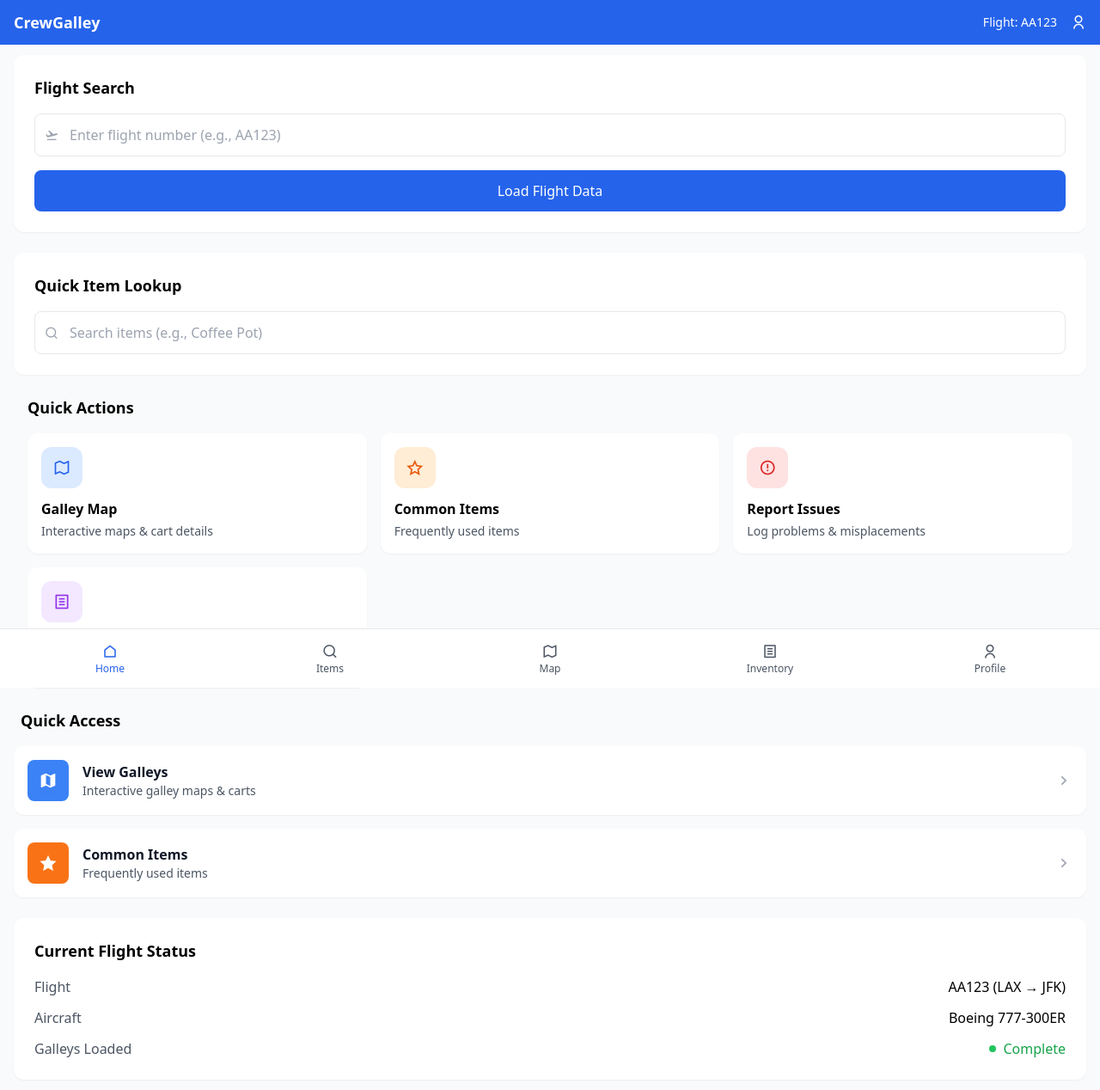
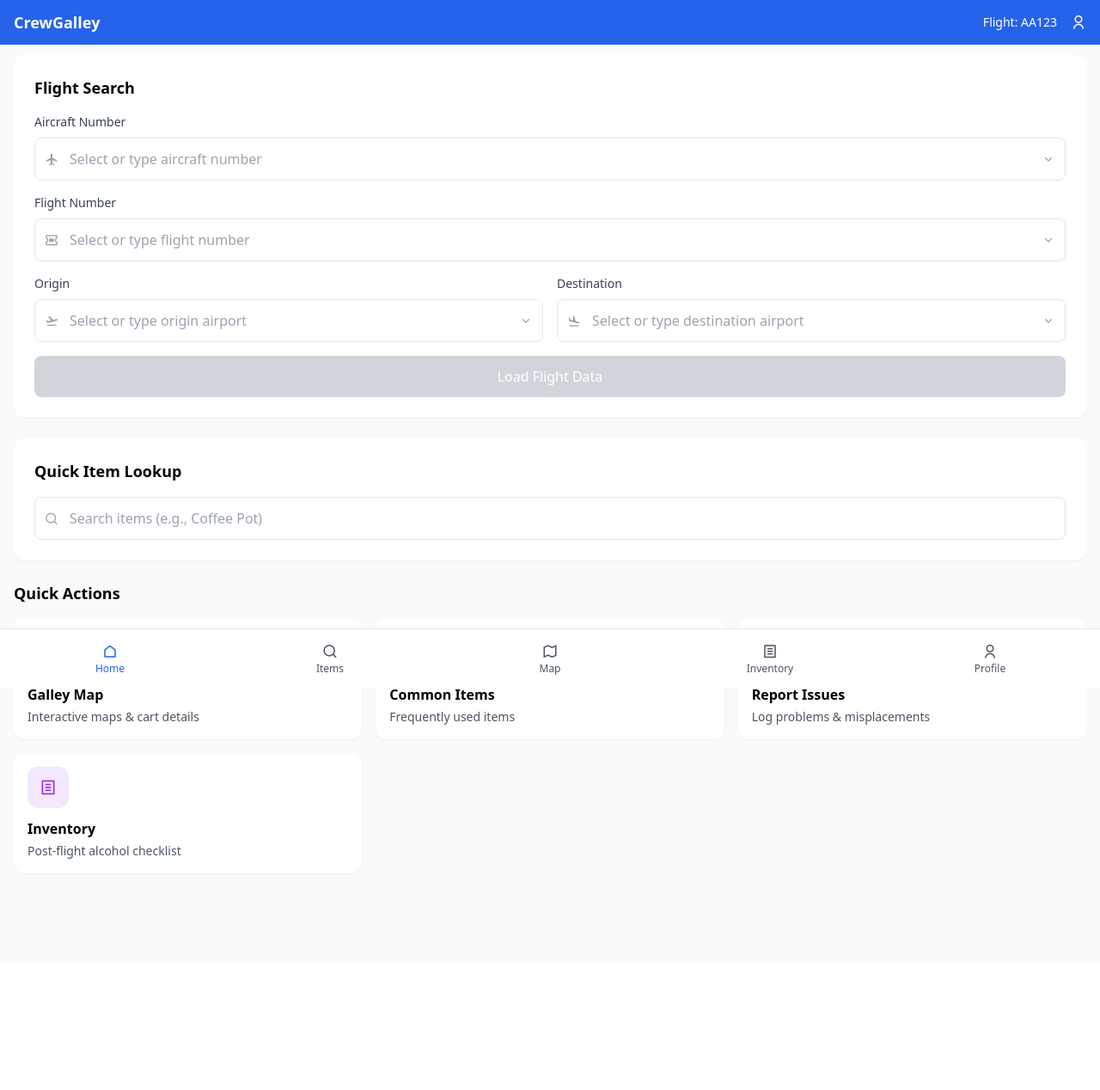
Before and after one commit to dieggoooo/project-1-V2, a Next.js app: page / in a window 1280 px wide. Shown: the top 1268 px of the page at 86% size. After the commit the page ends 1120 px from the top, so only its background shows below. Built offline with nearby package versions, Linux system fonts and the light colour scheme.

Commit message:
icons and field inputs

```diff
--- a/app/galley/page.tsx
+++ b/app/galley/page.tsx
@@ -112,13 +112,13 @@ function GalleyMapContent() {
           { id: '1F1C02', code: 'Pos 1F1C02 Carro 1/1', type: 'cart', category: 'miscellaneous', size: 'large',
             contents: ['Nal', '1x Charola de Pan', '1x Kit de platos'], row: 3, col: 1 },
           { id: '1F1C03', code: 'Pos 1F1C03 Carro 1/1', type: 'cart', category: 'liquids', size: 'large',
-            contents: ['ADELANTE', '01x Refrescos (lata)', '01x Jugos CJ', '01x Leche Light 1 LT',
+            contents: ['Test', '01x Refrescos (lata)', '01x Jugos CJ', '01x Leche Light 1 LT',
                       '01x Kit Agua 1.5L en Gaveta de Plástico', '01x Cerveza Fría Premier'],
             row: 3, col: 2 },
           { id: '1F1C04', code: 'Pos 1F1C04 Carro 1/1', type: 'cart', category: 'liquids', size: 'large',
-            contents: ['ADELANTE', '01x Refrescos (lata)', '01x Jugos CJ', '01x Hielo'], row: 3, col: 3 },
+            contents: ['Test', '01x Refrescos (lata)', '01x Jugos CJ', '01x Hielo'], row: 3, col: 3 },
           { id: '1F1C05', code: 'Pos 1F1C05 Carro 1/1', type: 'cart', category: 'miscellaneous', size: 'large',
-            contents: ['ADELANTE', '5x Cristalería', '2x Tazas para café'], row: 3, col: 4 },
+            contents: ['Test', '5x Cristalería', '2x Tazas para café'], row: 3, col: 4 },
           { id: '1F1C06', code: 'Pos 1F1C06 Carro 1/1', type: 'cart', category: 'bar', size: 'large',
             contents: ['BAR PREMIER', '1x Cubitera para hielo', '2x Pinzas para Servicio'], row: 3, col: 5 }
         ]
--- a/app/items/page.tsx
+++ b/app/items/page.tsx
@@ -83,8 +83,8 @@ function ItemSearchContent() {
       icon: 'ri-cup-line',
       color: 'bg-blue-100 text-blue-600',
       subcategories: [
-        { id: 'alcoholic', name: 'Alcoholic', icon: 'ri-wine-glass-line' },
-        { id: 'non-alcoholic', name: 'Non-Alcoholic', icon: 'ri-glass-line' },
+        { id: 'alcoholic', name: 'Alcoholic', icon: 'ri-goblet-line' },
+        { id: 'non-alcoholic', name: 'Non-Alcoholic', icon: 'ri-cup-line' },
         { id: 'hot-drinks', name: 'Hot Drinks', icon: 'ri-fire-line' },
         { id: 'juice', name: 'Juice', icon: 'ri-drop-line' },
         { id: 'soda', name: 'Soda', icon: 'ri-bubble-chart-line' },
--- a/app/page.tsx
+++ b/app/page.tsx
@@ -1,54 +1,235 @@
-
 'use client';
 
+import { useState, useRef, useEffect } from 'react';
 import Header from '../components/Header';
 import BottomNav from '../components/BottomNav';
 import Link from 'next/link';
 
+interface FlightData {
+  aircraftNumber: string;
+  flightNumber: string;
+  origin: string;
+  destination: string;
+}
+
+interface DropdownOption {
+  value: string;
+  label: string;
+  code?: string;
+}
+
 export default function Home() {
-  const shortcuts = [
-    {
-      title: 'View Galleys',
-      icon: 'ri-map-2-fill',
-      href: '/galley',
-      color: 'bg-blue-500',
-      description: 'Interactive galley maps & carts'
-    },
-    {
-      title: 'Common Items',
-      icon: 'ri-star-fill',
-      href: '/items?filter=common',
-      color: 'bg-orange-500',
-      description: 'Frequently used items'
-    }
+  const [flightData, setFlightData] = useState<FlightData>({
+    aircraftNumber: '',
+    flightNumber: '',
+    origin: '',
+    destination: ''
+  });
+
+  const [openDropdown, setOpenDropdown] = useState<string | null>(null);
+  const [searchTerms, setSearchTerms] = useState({
+    aircraftNumber: '',
+    flightNumber: '',
+    origin: '',
+    destination: ''
+  });
+
+  // Sample data for dropdowns
+  const aircraftOptions: DropdownOption[] = [
+    { value: 'N123AA', label: 'Boeing 777-300ER (N123AA)', code: 'N123AA' },
+    { value: 'N456AA', label: 'Boeing 737-800 (N456AA)', code: 'N456AA' },
+    { value: 'N789AA', label: 'Airbus A321 (N789AA)', code: 'N789AA' },
+    { value: 'N101AA', label: 'Boeing 787-8 (N101AA)', code: 'N101AA' },
+    { value: 'N202AA', label: 'Boeing 777-200 (N202AA)', code: 'N202AA' }
   ];
+
+  const flightOptions: DropdownOption[] = [
+    { value: 'AA123', label: 'AA123 - American Airlines' },
+    { value: 'AA456', label: 'AA456 - American Airlines' },
+    { value: 'UA789', label: 'UA789 - United Airlines' },
+    { value: 'DL101', label: 'DL101 - Delta Air Lines' },
+    { value: 'SW202', label: 'SW202 - Southwest Airlines' }
+  ];
+
+  const airportOptions: DropdownOption[] = [
+    { value: 'LAX', label: 'Los Angeles International (LAX)', code: 'LAX' },
+    { value: 'JFK', label: 'John F. Kennedy International (JFK)', code: 'JFK' },
+    { value: 'ORD', label: 'Chicago O\'Hare International (ORD)', code: 'ORD' },
+    { value: 'DFW', label: 'Dallas/Fort Worth International (DFW)', code: 'DFW' },
+    { value: 'ATL', label: 'Hartsfield-Jackson Atlanta International (ATL)', code: 'ATL' },
+    { value: 'MIA', label: 'Miami International (MIA)', code: 'MIA' },
+    { value: 'LAS', label: 'McCarran International Las Vegas (LAS)', code: 'LAS' },
+    { value: 'SEA', label: 'Seattle-Tacoma International (SEA)', code: 'SEA' },
+    { value: 'BOS', label: 'Logan International Boston (BOS)', code: 'BOS' },
+    { value: 'SFO', label: 'San Francisco International (SFO)', code: 'SFO' }
+  ];
+
+  const dropdownRef = useRef<HTMLDivElement>(null);
+
+  // Close dropdown when clicking outside
+  useEffect(() => {
+    const handleClickOutside = (event: MouseEvent) => {
+      if (dropdownRef.current && !dropdownRef.current.contains(event.target as Node)) {
+        setOpenDropdown(null);
+      }
+    };
+
+    document.addEventListener('mousedown', handleClickOutside);
+    return () => document.removeEventListener('mousedown', handleClickOutside);
+  }, []);
+
+  const getFilteredOptions = (field: keyof FlightData, options: DropdownOption[]) => {
+    const searchTerm = searchTerms[field].toLowerCase();
+    if (!searchTerm) return options;
+
+    return options.filter(option =>
+      option.label.toLowerCase().includes(searchTerm) ||
+      option.value.toLowerCase().includes(searchTerm) ||
+      (option.code && option.code.toLowerCase().includes(searchTerm))
+    );
+  };
+
+  const handleInputChange = (field: keyof FlightData, value: string) => {
+    setSearchTerms(prev => ({ ...prev, [field]: value }));
+    setFlightData(prev => ({ ...prev, [field]: value }));
+  };
+
+  const handleOptionSelect = (field: keyof FlightData, option: DropdownOption) => {
+    setFlightData(prev => ({ ...prev, [field]: option.value }));
+    setSearchTerms(prev => ({ ...prev, [field]: option.value }));
+    setOpenDropdown(null);
+  };
+
+  const handleFlightSearch = () => {
+    console.log('Flight search data:', flightData);
+    // Here you would typically make an API call to load flight data
+    alert(`Loading flight data for:\nAircraft: ${flightData.aircraftNumber}\nFlight: ${flightData.flightNumber}\nRoute: ${flightData.origin} → ${flightData.destination}`);
+  };
+
+  const renderDropdown = (
+    field: keyof FlightData,
+    options: DropdownOption[],
+    placeholder: string,
+    icon: string
+  ) => {
+    const isOpen = openDropdown === field;
+    const filteredOptions = getFilteredOptions(field, options);
+
+    return (
+      <div className="relative" ref={dropdownRef}>
+        <div className="relative">
+          <div className="absolute inset-y-0 left-0 pl-3 flex items-center pointer-events-none">
+            <i className={`${icon} text-gray-400`}></i>
+          </div>
+          <input
+            type="text"
+            placeholder={placeholder}
+            value={searchTerms[field]}
+            onChange={(e) => handleInputChange(field, e.target.value)}
+            onFocus={() => setOpenDropdown(field)}
+            className="w-full pl-10 pr-10 py-3 border border-gray-200 rounded-lg focus:ring-2 focus:ring-blue-500 focus:border-transparent"
+          />
+          <div className="absolute inset-y-0 right-0 pr-3 flex items-center">
+            <i className={`ri-arrow-${isOpen ? 'up' : 'down'}-s-line text-gray-400 transition-transform`}></i>
+          </div>
+        </div>
+
+        {isOpen && (
+          <div className="absolute z-50 w-full bg-white border border-gray-200 rounded-lg shadow-lg mt-1 max-h-60 overflow-y-auto">
+            {filteredOptions.length > 0 ? (
+              filteredOptions.map((option, index) => (
+                <button
+                  key={option.value}
+                  onClick={() => handleOptionSelect(field, option)}
+                  className="w-full px-4 py-3 text-left hover:bg-gray-50 border-b border-gray-100 last:border-b-0 focus:bg-blue-50 focus:outline-none"
+                >
+                  <div className="font-medium text-gray-900">{option.value}</div>
+                  <div className="text-sm text-gray-500">{option.label}</div>
+                </button>
+              ))
+            ) : (
+              <div className="px-4 py-3 text-gray-500 text-sm">
+                No options found
+              </div>
+            )}
+          </div>
+        )}
+      </div>
+    );
+  };
+
+
 
   return (
     <div className="min-h-screen bg-gray-50">
       <Header />
 
       <div className="pt-16 pb-20 px-4">
-        {/* Search Section */}
+        {/* Enhanced Flight Search Section */}
         <div className="bg-white rounded-xl p-6 mb-6 shadow-sm">
           <h2 className="text-lg font-semibold mb-4">Flight Search</h2>
           <div className="space-y-4">
-            <div className="relative">
-              <div className="absolute inset-y-0 left-0 pl-3 flex items-center pointer-events-none">
-                <i className="ri-flight-takeoff-line text-gray-400"></i>
+            {/* Aircraft Number */}
+            <div>
+              <label className="block text-sm font-medium text-gray-700 mb-2">
+                Aircraft Number
+              </label>
+              {renderDropdown('aircraftNumber', aircraftOptions, 'Select or type aircraft number', 'ri-plane-line')}
+            </div>
+
+            {/* Flight Number */}
+            <div>
+              <label className="block text-sm font-medium text-gray-700 mb-2">
+                Flight Number
+              </label>
+              {renderDropdown('flightNumber', flightOptions, 'Select or type flight number', 'ri-ticket-2-line')}
+            </div>
+
+            {/* Origin and Destination - Side by side on larger screens */}
+            <div className="grid grid-cols-1 md:grid-cols-2 gap-4">
+              <div>
+                <label className="block text-sm font-medium text-gray-700 mb-2">
+                  Origin
+                </label>
+                {renderDropdown('origin', airportOptions, 'Select or type origin airport', 'ri-flight-takeoff-line')}
               </div>
-              <input
-                type="text"
-                placeholder="Enter flight number (e.g., AA123)"
-                className="w-full pl-10 pr-4 py-3 border border-gray-200 rounded-lg focus:ring-2 focus:ring-blue-500 focus:border-transparent"
-              />
+
+              <div>
+                <label className="block text-sm font-medium text-gray-700 mb-2">
+                  Destination
+                </label>
+                {renderDropdown('destination', airportOptions, 'Select or type destination airport', 'ri-flight-land-line')}
+              </div>
             </div>
-            <button className="w-full bg-blue-600 text-white py-3 rounded-lg font-medium !rounded-button">
+
+            {/* Search Button */}
+            <button
+              onClick={handleFlightSearch}
+              disabled={!flightData.aircraftNumber || !flightData.flightNumber || !flightData.origin || !flightData.destination}
+              className="w-full bg-blue-600 text-white py-3 rounded-lg font-medium hover:bg-blue-700 transition-colors disabled:bg-gray-300 disabled:cursor-not-allowed"
+            >
               Load Flight Data
             </button>
+
+            {/* Flight Route Display */}
+            {(flightData.origin || flightData.destination) && (
+              <div className="mt-4 p-3 bg-blue-50 rounded-lg">
+                <div className="flex items-center justify-center text-sm text-blue-700">
+                  <span className="font-medium">{flightData.origin || '___'}</span>
+                  <i className="ri-arrow-right-line mx-2"></i>
+                  <span className="font-medium">{flightData.destination || '___'}</span>
+                </div>
+                {flightData.flightNumber && (
+                  <div className="text-center text-xs text-blue-600 mt-1">
+                    Flight: {flightData.flightNumber}
+                  </div>
+                )}
+              </div>
+            )}
           </div>
         </div>
 
-        {/* Item Lookup */}
+        {/* Quick Item Lookup */}
         <div className="bg-white rounded-xl p-6 mb-6 shadow-sm">
           <h2 className="text-lg font-semibold mb-4">Quick Item Lookup</h2>
           <div className="relative">
@@ -64,7 +245,7 @@ export default function Home() {
         </div>
 
         {/* Quick Actions */}
-        <div className="px-4 mb-6">
+        <div className="mb-6">
           <h2 className="text-lg font-semibold mb-4">Quick Actions</h2>
           <div className="grid grid-cols-2 md:grid-cols-3 gap-4">
             <Link
@@ -113,50 +294,7 @@ export default function Home() {
           </div>
         </div>
 
-        {/* Shortcuts */}
-        <div className="mb-6">
-          <h2 className="text-lg font-semibold mb-4 px-2">Quick Access</h2>
-          <div className="grid grid-cols-1 gap-4">
-            {shortcuts.map((shortcut, index) => (
-              <Link
-                key={index}
-                href={shortcut.href}
-                className="bg-white rounded-xl p-4 shadow-sm flex items-center space-x-4 hover:shadow-md transition-shadow"
-              >
-                <div className={`w-12 h-12 ${shortcut.color} rounded-lg flex items-center justify-center`}>
-                  <i className={`${shortcut.icon} text-white text-xl`}></i>
-                </div>
-                <div className="flex-1">
-                  <h3 className="font-semibold text-gray-900">{shortcut.title}</h3>
-                  <p className="text-sm text-gray-600">{shortcut.description}</p>
-                </div>
-                <i className="ri-arrow-right-s-line text-gray-400 text-xl"></i>
-              </Link>
-            ))}
-          </div>
-        </div>
 
-        {/* Current Status */}
-        <div className="bg-white rounded-xl p-6 shadow-sm">
-          <h2 className="text-lg font-semibold mb-4">Current Flight Status</h2>
-          <div className="space-y-3">
-            <div className="flex items-center justify-between">
-              <span className="text-gray-600">Flight</span>
-              <span className="font-medium">AA123 (LAX → JFK)</span>
-            </div>
-            <div className="flex items-center justify-between">
-              <span className="text-gray-600">Aircraft</span>
-              <span className="font-medium">Boeing 777-300ER</span>
-            </div>
-            <div className="flex items-center justify-between">
-              <span className="text-gray-600">Galleys Loaded</span>
-              <span className="flex items-center">
-                <div className="w-2 h-2 bg-green-500 rounded-full mr-2"></div>
-                <span className="font-medium text-green-600">Complete</span>
-              </span>
-            </div>
-          </div>
-        </div>
       </div>
 
       <BottomNav />
```
Also changed, not shown: app/issues/page.tsx (+69 -6 lines).
